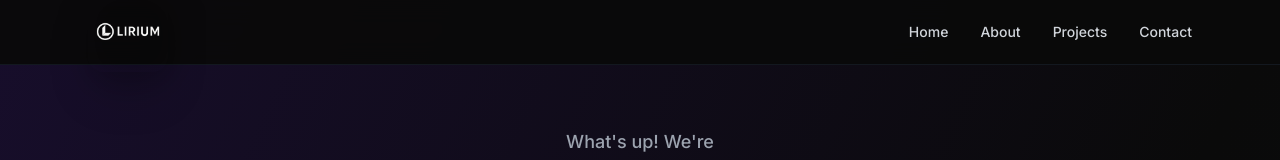
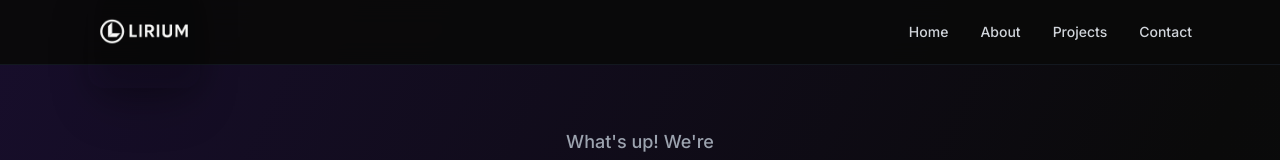
Before and after one commit to kchandnani/lirium, a Next.js app: page / in a window 1280 px wide. Shown: the top 160 px of the page. Built offline with nearby package versions, Linux system fonts and the light colour scheme.

Commit message:
Increase header logo size for better visibility across all screen sizes

```diff
--- a/components/Header.tsx
+++ b/components/Header.tsx
@@ -19,9 +19,9 @@ export default function Header() {
             <Image
               src="/lirium-logo.png"
               alt="Lirium logo"
-              width={40}
-              height={40}
-              className="relative z-10 rounded-lg sm:rounded-2xl shadow-2xl sm:w-16 sm:h-16 md:w-20 md:h-20"
+              width={50}
+              height={50}
+              className="relative z-10 rounded-lg sm:rounded-2xl shadow-2xl sm:w-20 sm:h-20 md:w-24 md:h-24 lg:w-28 lg:h-28"
               priority
             />
           </div>
```
